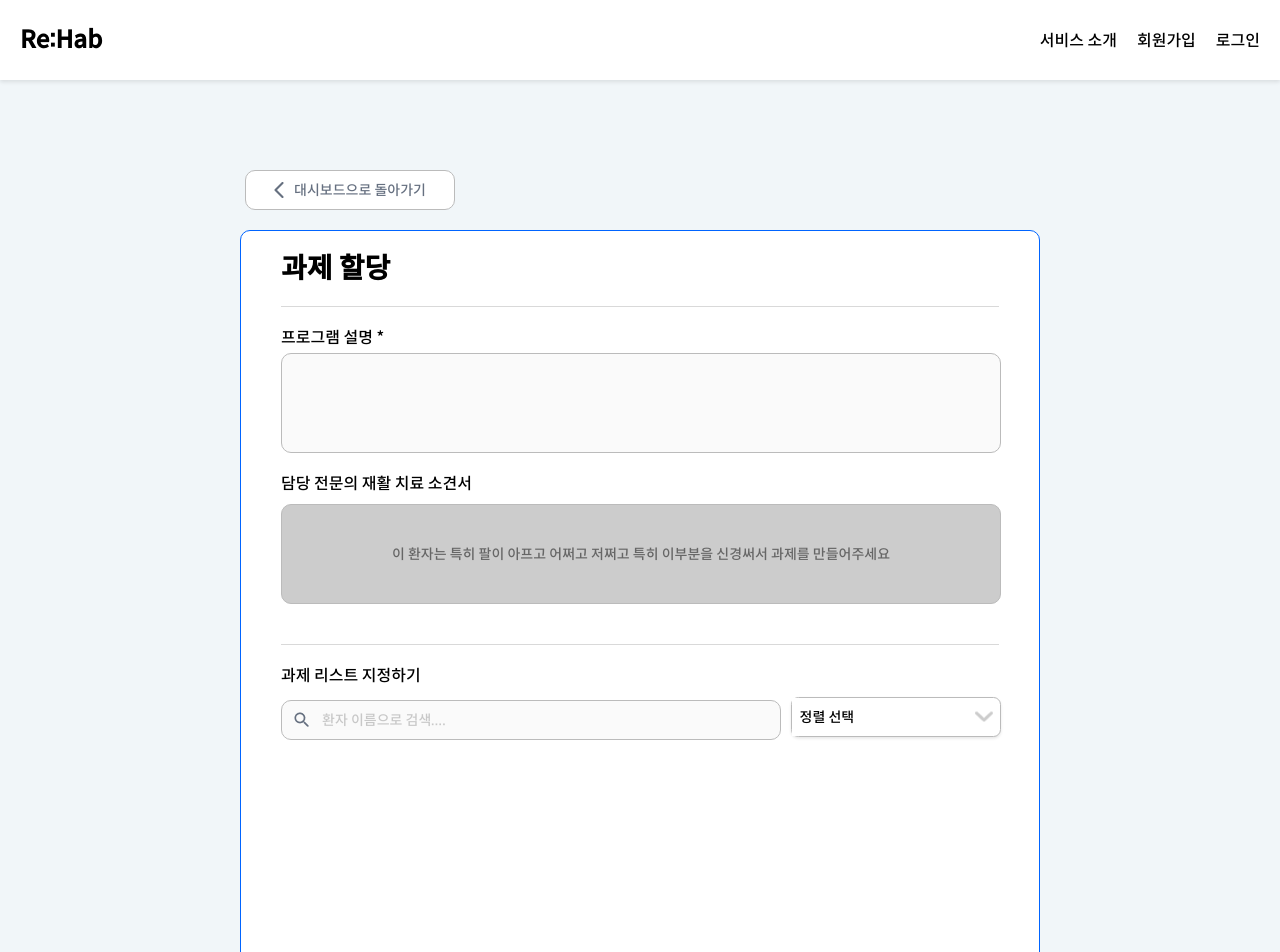
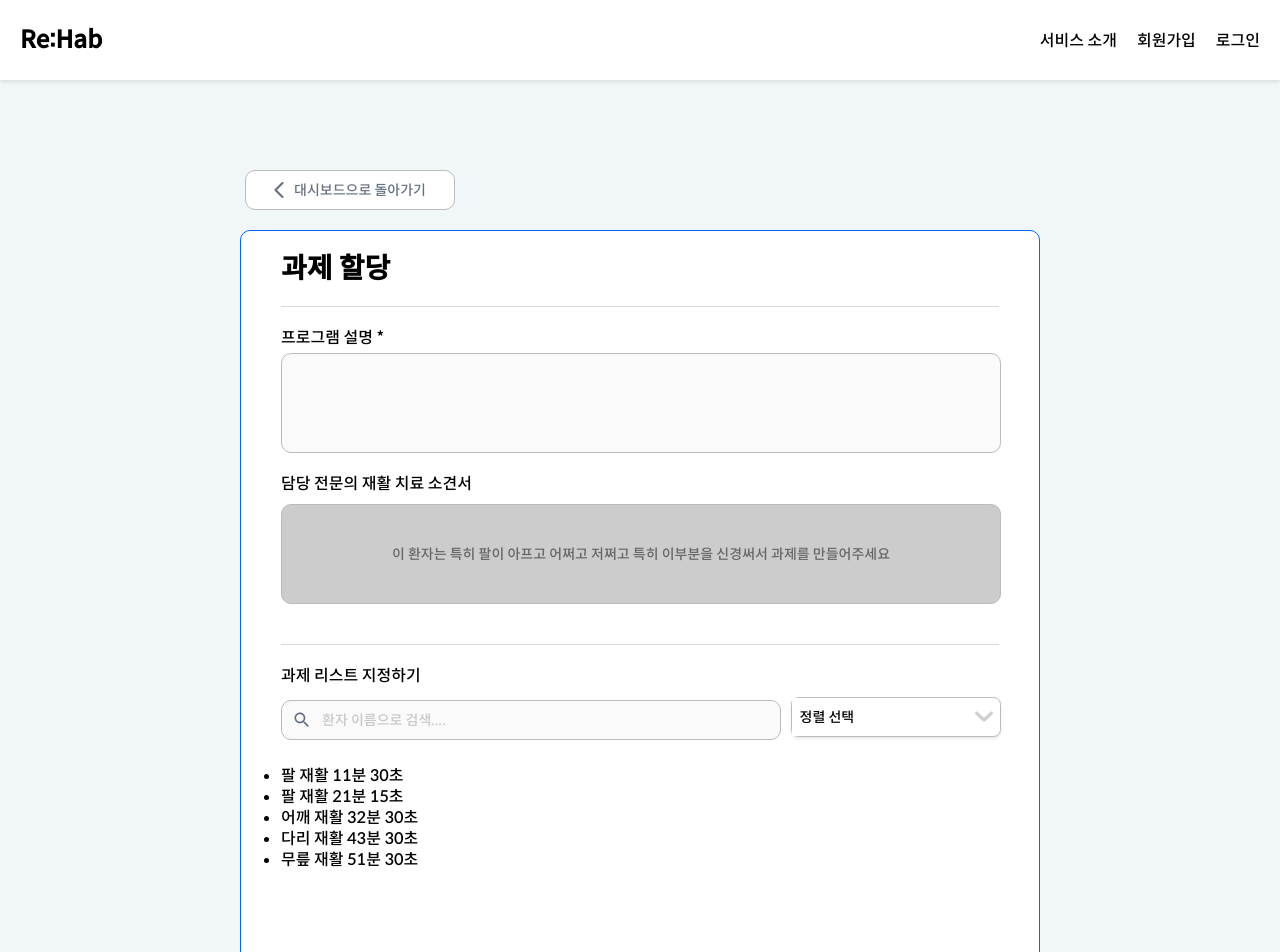
Before and after one commit to sync-without-async/Rehab-FrontEnd, a React (Vite) app: page /theramakeassgin in a window 1280 px wide. Shown: the top 952 px of the page. Built offline with nearby package versions, Linux system fonts and the light colour scheme.

Commit message:
Feat: Droppable로 드롭가능하도록 구현

```diff
--- a/package.json
+++ b/package.json
@@ -19,6 +19,7 @@
     "moment": "^2.29.4",
     "prop-types": "^15.8.1",
     "react": "^18.2.0",
+    "react-beautiful-dnd": "^13.1.1",
     "react-calendar": "^4.6.0",
     "react-datetime": "^3.2.0",
     "react-dnd": "^16.0.1",
--- a/src/components/TherapistDashBoard/TheraMakeAssgin.jsx
+++ b/src/components/TherapistDashBoard/TheraMakeAssgin.jsx
@@ -2,7 +2,7 @@ import styled from "styled-components";
 import InputDText from "../Input/InputDText";
 import SearchBar from "../Input/SearchBar";
 import DropdownFilter from "../Dropdown/DropdownFilter";
-
+import { DragDropContext, Droppable } from "react-beautiful-dnd";
 
 const Container = styled.div`
   width: 800px;
@@ -62,6 +62,14 @@ const SearchAndFilterContainer = styled.div`
   width: 720px;
 `;
 
+const exercises = [
+  { id: "1", title: "팔 재활 1", time: "1분 30초" },
+  { id: "2", title: "팔 재활 2", time: "1분 15초" },
+  { id: "3", title: "어깨 재활 3", time: "2분 30초" },
+  { id: "4", title: "다리 재활 4", time: "3분 30초" },
+  { id: "5", title: "무릎 재활 5", time: "1분 30초" }
+];
+
 const filterlist = ["팔 재활", "어깨 재활", "허벅지 재활", "무릎 재활"];
 const TheraMakeAssign = () => {
 
@@ -80,6 +88,19 @@ const TheraMakeAssign = () => {
         <SearchBar />
         <DropdownFilter items={filterlist} />
       </SearchAndFilterContainer>
+      <DragDropContext>
+      <Droppable droppableId="exercises">
+        {(provided) => (
+          <ul className="exercises"{...provided.droppableProps}
+          ref={provided.innerRef}
+        >
+            {exercises.map(({ id, title,time }) => (
+              <li key={id}>{title}{time}</li>
+            ))}
+          </ul>
+        )}
+      </Droppable>
+    </DragDropContext>
     </Container>
   );
 };
```
Also changed, not shown: 1 other file (tests, documents, lock files or other folders).
